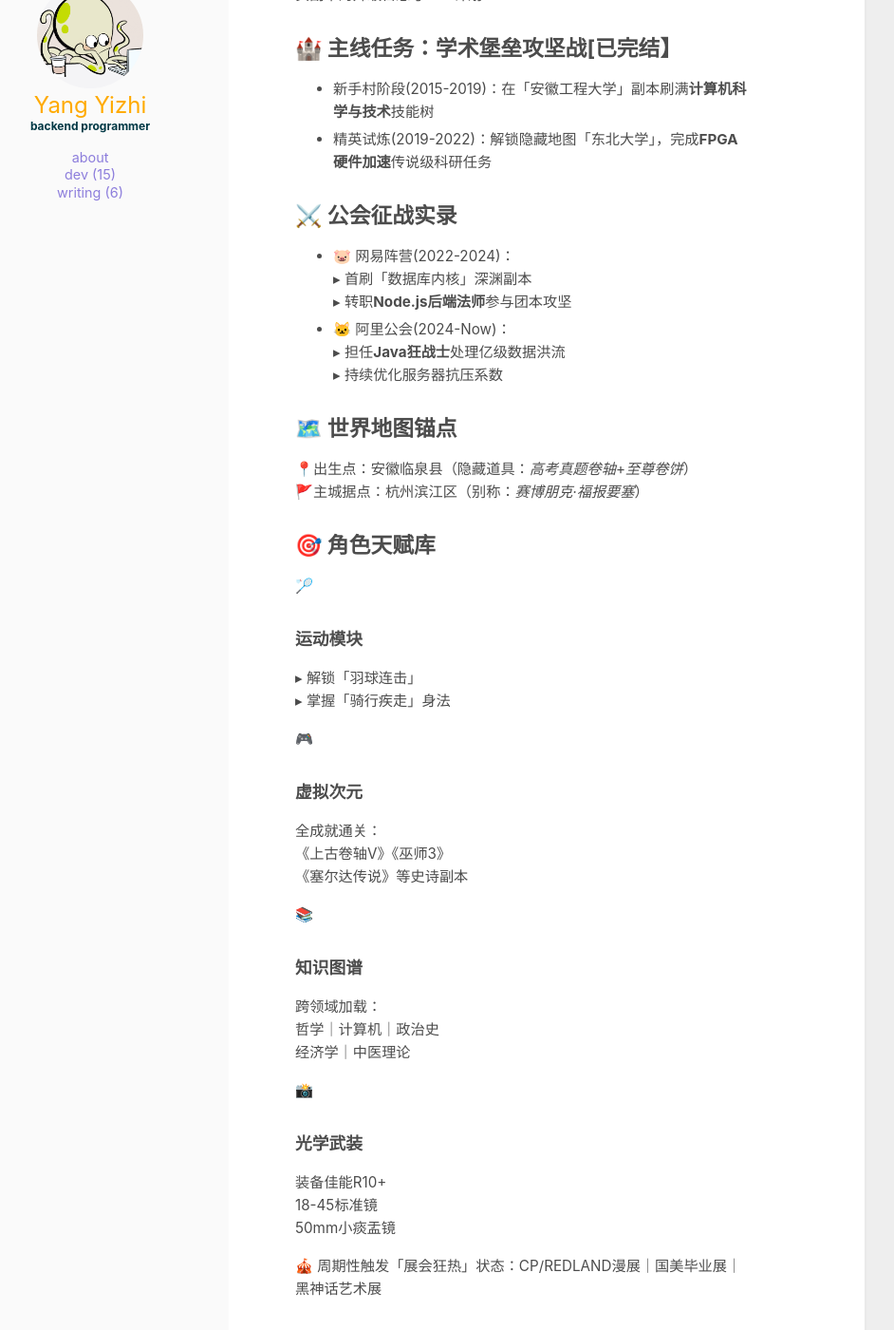
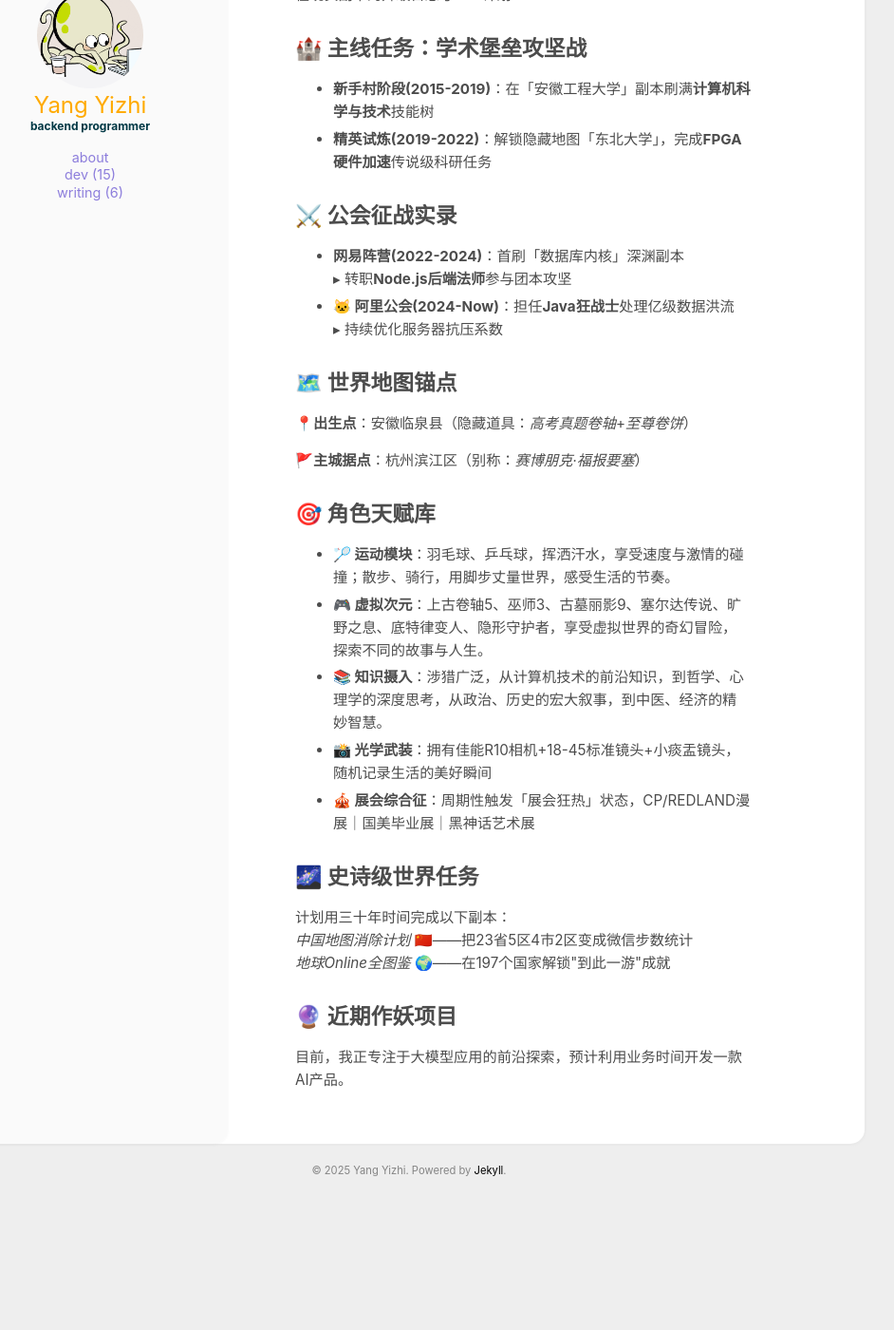
Before and after one commit to niceyangyizhi/niceyangyizhi.github.io, a Jekyll site: the page built from aboutme.html, in a window 1280 px wide and 1400 px high, scrolled down 199 px. Shown: the whole window at 95% size, without its empty margins (209-1151 px from the left). Built offline with Jekyll 4.4.1, drawn with Linux system fonts in a browser that asks for light colours; after the commit the page ends 1464 px from its top, so only the background shows below that; some of the changed text lies outside the part shown.

Commit message:
修改个人介绍格式

```diff
--- a/aboutme.html
+++ b/aboutme.html
@@ -4,85 +4,53 @@ layout: page
 
 <section class="aboutme">
     <div class="post_content">
-        <p>✨ 冒险家，欢迎查阅我的《地球Online角色手册》！以下是本玩家在现实副本的升级日志与DLC计划~</p >
+        <p>✨ 嘿！冒险家，欢迎查阅我的《地球Online角色手册》！以下是本玩家在现实副本的升级日志与DLC计划~</p>
 
-        <div class="questline">
-            <h2>🏰 主线任务：学术堡垒攻坚战[已完结】</h2>
-            <ul class="achievement-list">
-                <li><span class="quest-tag">新手村阶段(2015-2019)</span>：在「安徽工程大学」副本刷满<strong>计算机科学与技术</strong>技能树</li>
-                <li><span class="quest-tag">精英试炼(2019-2022)</span>：解锁隐藏地图「东北大学」，完成<strong>FPGA硬件加速</strong>传说级科研任务</li>
+        <div class="section">
+            <h2>🏰 主线任务：学术堡垒攻坚战</h2>
+            <ul>
+                <li><strong>新手村阶段(2015-2019)</strong>：在「安徽工程大学」副本刷满<strong>计算机科学与技术</strong>技能树</li>
+                <li><strong>精英试炼(2019-2022)</strong>：解锁隐藏地图「东北大学」，完成<strong>FPGA硬件加速</strong>传说级科研任务</li>
             </ul>
         </div>
 
-        <div class="questline">
+        <div class="section">
             <h2>⚔️ 公会征战实录</h2>
-            <ul class="guild-log">
-                <li><span class="guild-badge">🐷 网易阵营(2022-2024)</span>：
-                    <div class="skill-tree">▸ 首刷「数据库内核」深渊副本<br>▸ 转职<strong>Node.js后端法师</strong>参与团本攻坚</div>
-                </li>
-                <li><span class="guild-badge">🐱 阿里公会(2024-Now)</span>：
-                    <div class="skill-tree">▸ 担任<strong>Java狂战士</strong>处理亿级数据洪流<br>▸ 持续优化服务器抗压系数</div>
-                </li>
+            <ul>
+                <li><strong>网易阵营(2022-2024)</strong>：首刷「数据库内核」深渊副本<br>▸ 转职<strong>Node.js后端法师</strong>参与团本攻坚</li>
+                <li><strong>🐱 阿里公会(2024-Now)</strong>：担任<strong>Java狂战士</strong>处理亿级数据洪流<br>▸ 持续优化服务器抗压系数</li>
             </ul>
         </div>
 
-        <div class="location-card">
+        <div class="section">
             <h2>🗺️ 世界地图锚点</h2>
-            <div class="map-marker">
-                <span class="pin">📍出生点</span>：安徽临泉县（隐藏道具：<em>高考真题卷轴</em>+<em>至尊卷饼</em>）
-            </div>
-            <div class="map-marker">
-                <span class="pin">🚩主城据点</span>：杭州滨江区（别称：<em>赛博朋克·福报要塞</em>）
-            </div>
+            <p><strong>📍出生点</strong>：安徽临泉县（隐藏道具：<em>高考真题卷轴</em>+<em>至尊卷饼</em>）</p>
+            <p><strong>🚩主城据点</strong>：杭州滨江区（别称：<em>赛博朋克·福报要塞</em>）</p>
         </div>
 
-        <div class="skill-archive">
+        <div class="section">
             <h2>🎯 角色天赋库</h2>
-            <div class="talent-grid">
-                <div class="talent-card">
-                    <div class="talent-icon">🏸</div>
-                    <h3>运动模块</h3>
-                    <p>▸ 解锁「羽球连击」<br>▸ 掌握「骑行疾走」身法</p >
-                </div>
-                <div class="talent-card">
-                    <div class="talent-icon">🎮</div>
-                    <h3>虚拟次元</h3>
-                    <p>全成就通关：<br>《上古卷轴V》《巫师3》<br>《塞尔达传说》等史诗副本</p >
-                </div>
-                <div class="talent-card">
-                    <div class="talent-icon">📚</div>
-                    <h3>知识图谱</h3>
-                    <p>跨领域加载：<br>哲学｜计算机｜政治史<br>经济学｜中医理论</p >
-                </div>
-                <div class="talent-card">
-                    <div class="talent-icon">📸</div>
-                    <h3>光学武装</h3>
-                    <p>装备佳能R10+<br>18-45标准镜<br>50mm小痰盂镜</p >
-                </div>
-            </div>
-            <p class="event-tag">🎪 周期性触发「展会狂热」状态：CP/REDLAND漫展｜国美毕业展｜黑神话艺术展</p >
+            <ul>
+                <li><strong>🏸 运动模块</strong>：羽毛球、乒乓球，挥洒汗水，享受速度与激情的碰撞；散步、骑行，用脚步丈量世界，感受生活的节奏。</li>
+                <li><strong>🎮 虚拟次元</strong>：上古卷轴5、巫师3、古墓丽影9、塞尔达传说、旷野之息、底特律变人、隐形守护者，享受虚拟世界的奇幻冒险，探索不同的故事与人生。</li>
+                <li><strong>📚 知识摄入</strong>：涉猎广泛，从计算机技术的前沿知识，到哲学、心理学的深度思考，从政治、历史的宏大叙事，到中医、经济的精妙智慧。</li>
+                <li><strong>📸 光学武装</strong>：拥有佳能R10相机+18-45标准镜头+小痰盂镜头，随机记录生活的美好瞬间</li>
+                <li><strong>🎪 展会综合征</strong>：周期性触发「展会狂热」状态，CP/REDLAND漫展｜国美毕业展｜黑神话艺术展</li>
+            </ul>
         </div>
 
-        <div class="epic-quest">
+        <div class="section">
             <h2>🌌 史诗级世界任务</h2>
-            <div class="quest-board">
-                <div class="quest-item">
-                    <h3>🏯 华夏版图制霸</h3>
-                    <p>在30年周期内点亮：<br>23省+5区+4市+2特别行政区</p >
-                </div>
-                <div class="quest-item">
-                    <h3>🪐 星球拓荒者</h3>
-                    <p>达成「197国足迹」传说成就<br>解锁全文明图鉴</p >
-                </div>
-            </div>
+            <p>计划用三十年时间完成以下副本：<br>
+            <em>中国地图消除计划</em> 🇨🇳——把23省5区4市2区变成微信步数统计<br>
+            <em>地球Online全图鉴</em> 🌍——在197个国家解锁"到此一游"成就</p >
         </div>
 
-        <div class="current-mission">
-            <h2>🚀 实时作战指挥部</h2>
-            <div class="mission-alert">
-                <div class="pulsing-icon">⚠️</div>
-                <p>正在执行<strong>「大模型应用」机密任务</strong>：<br>利用副本地产开发AI战略武器</p >
-            </div>
+
+        <div class="section">
+            <h2>🔮 近期作妖项目</h2>
+            <p>目前，我正专注于大模型应用的前沿探索，预计利用业务时间开发一款AI产品。</p>
         </div>
     </div>
+    </div>
 </section>
```
